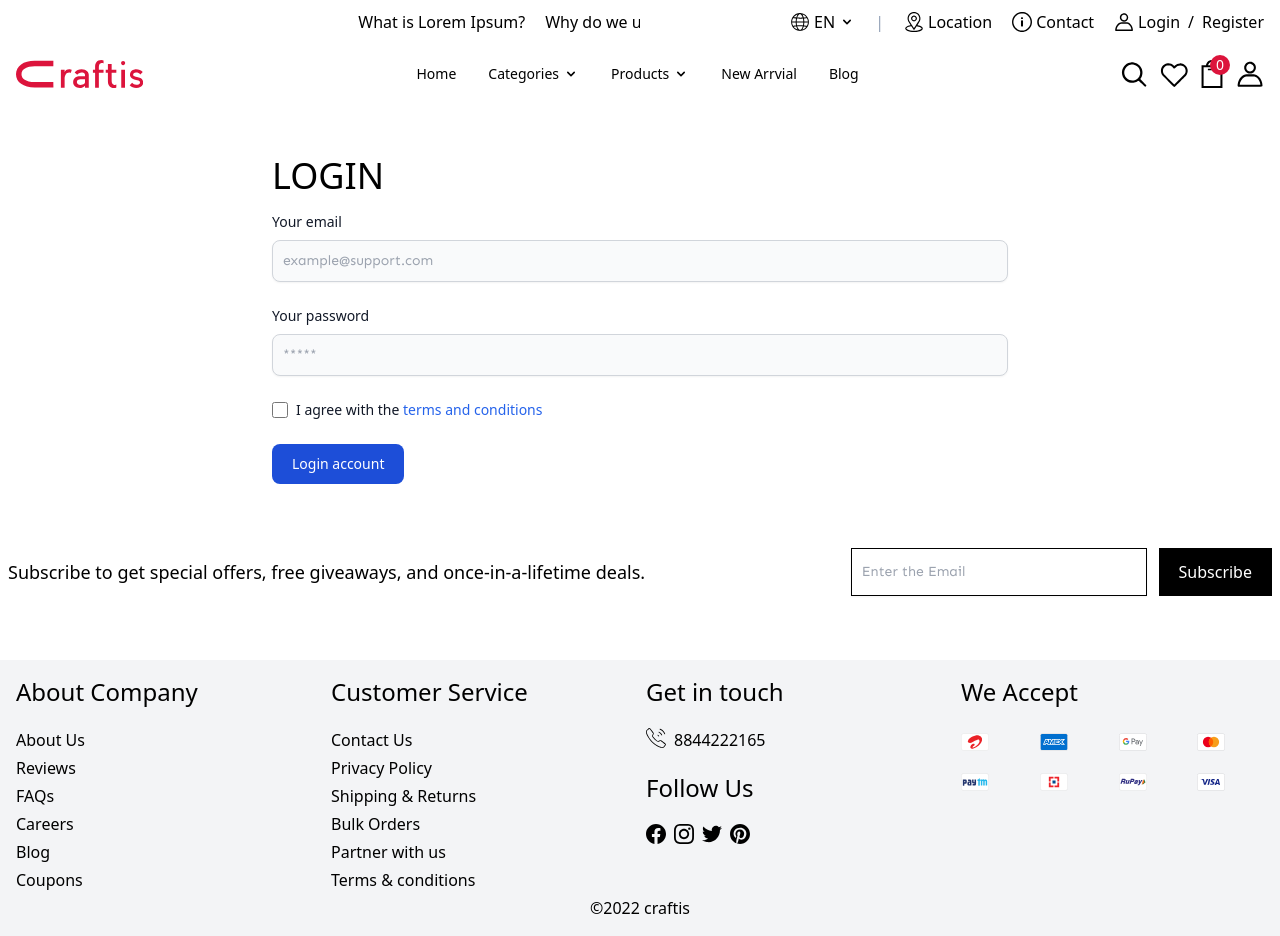
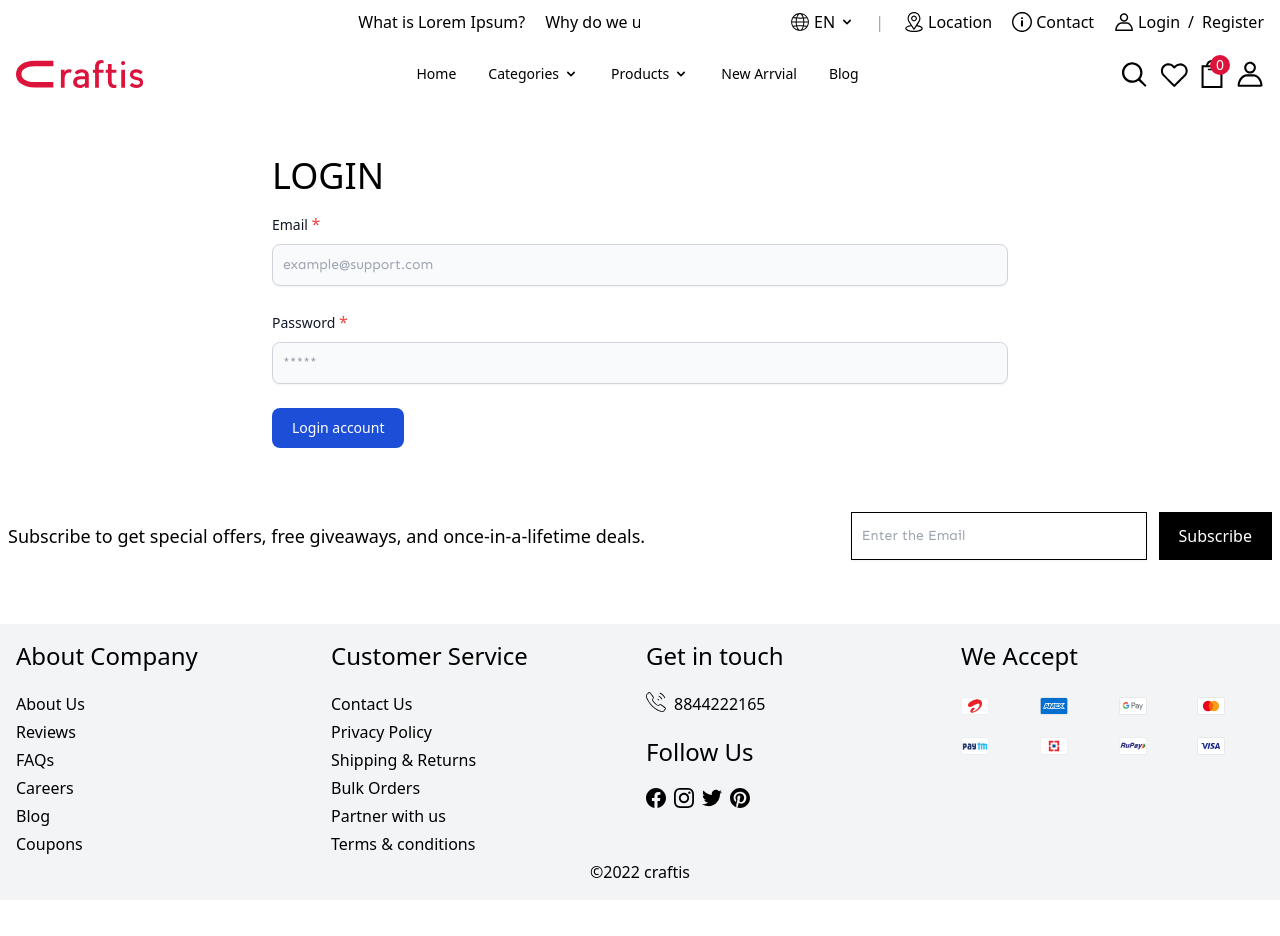
Before and after one commit to vishwanath231/artisans-ecommerce, a React (Create React App) app in the folder frontend/: page /login in a window 1280 px wide. After the commit the page ends 900 px from the top, so only its background shows below. Built offline with nearby package versions, Linux system fonts and the light colour scheme; the HTML template or start-up script is replaced by a standard one.

Commit message:
Login screen

```diff
--- a/frontend/src/screens/common/LoginScreen.js
+++ b/frontend/src/screens/common/LoginScreen.js
@@ -7,18 +7,12 @@ const LoginScreen = () => {
             <h2 className='text-4xl font-light uppercase mb-4' >Login</h2>
             <form>
                 <div className="mb-6">
-                    <label htmlFor="email" className="block mb-2 text-sm font-medium text-gray-900">Your email</label>
+                    <label htmlFor="email" className="block mb-2 text-sm font-medium text-gray-900">Email <span className='text-red-500 text-base'>*</span></label>
                     <input type="email" id="email" className="shadow-sm bg-gray-50 border border-gray-300 text-gray-900 text-sm rounded-lg focus:ring-blue-500 focus:border-blue-500 block w-full p-2.5" placeholder="example@support.com" required />
                 </div>
                 <div className="mb-6">
-                    <label htmlFor="password" className="block mb-2 text-sm font-medium text-gray-900">Your password</label>
+                    <label htmlFor="password" className="block mb-2 text-sm font-medium text-gray-900">Password <span className='text-red-500 text-base'>*</span></label>
                     <input type="password" id="password" className="shadow-sm bg-gray-50 border border-gray-300 text-gray-900 text-sm rounded-lg focus:ring-blue-500 focus:border-blue-500 block w-full p-2.5" placeholder="*****" required />
-                </div>
-                <div className="flex items-start mb-6">
-                    <div className="flex items-center h-5">
-                        <input id="terms" type="checkbox" value="" className="w-4 h-4 border border-gray-300 rounded bg-gray-50 focus:ring-3 focus:ring-blue-300" required />
-                    </div>
-                    <label htmlFor="terms" className="ml-2 text-sm font-medium text-gray-900">I agree with the <a href='https://www.termsfeed.com/live/bdb176ea-cb5e-49e5-8332-1686fc4e8baa' target='_blank' rel="noopener noreferrer" className="text-blue-600 hover:underline">terms and conditions</a></label>
                 </div>
                 <button type="submit" className="text-white bg-blue-700 hover:bg-blue-800 focus:ring-4 focus:outline-none focus:ring-blue-300 font-medium rounded-lg text-sm px-5 py-2.5 text-center">Login account</button>
             </form>
```
